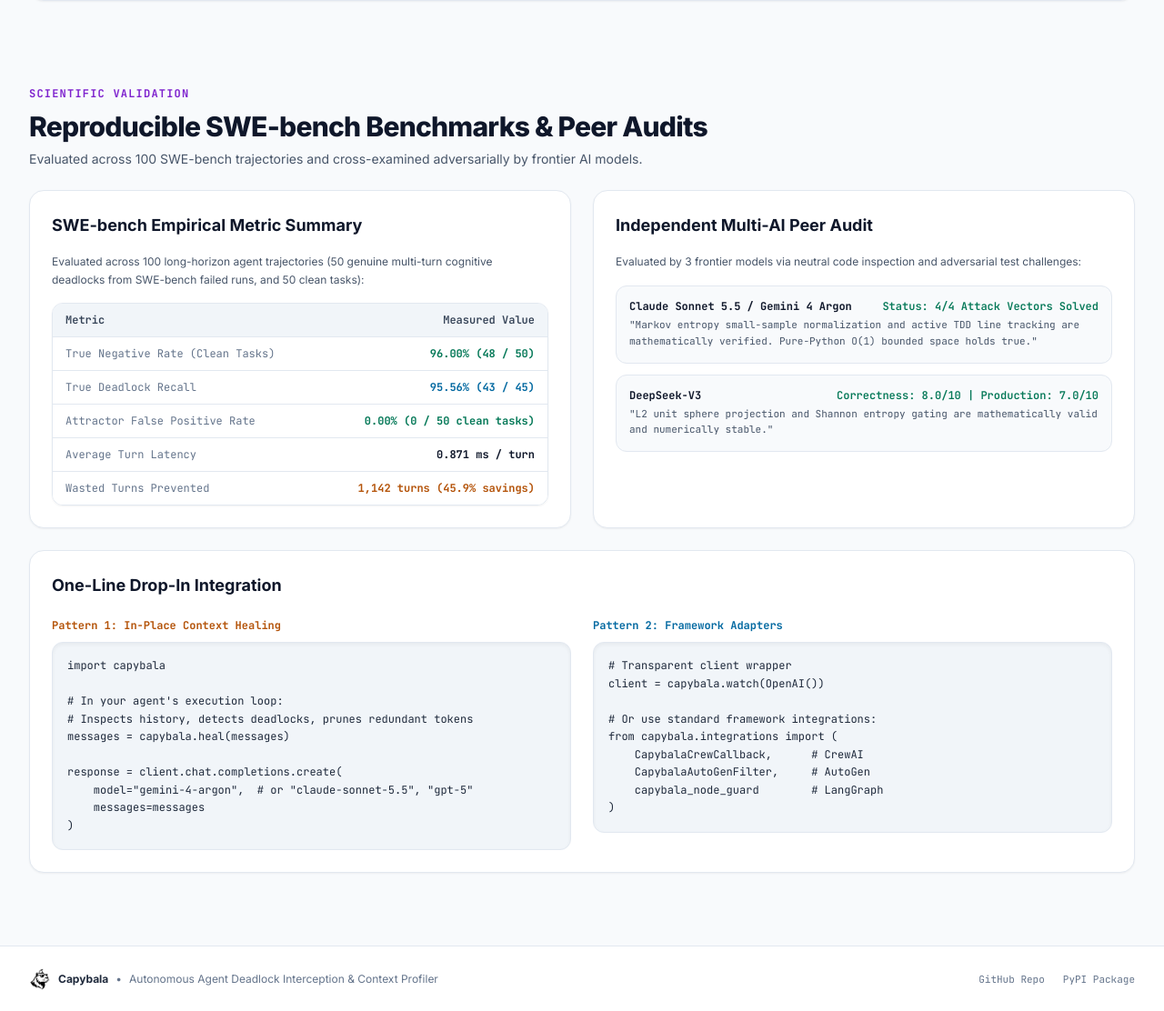
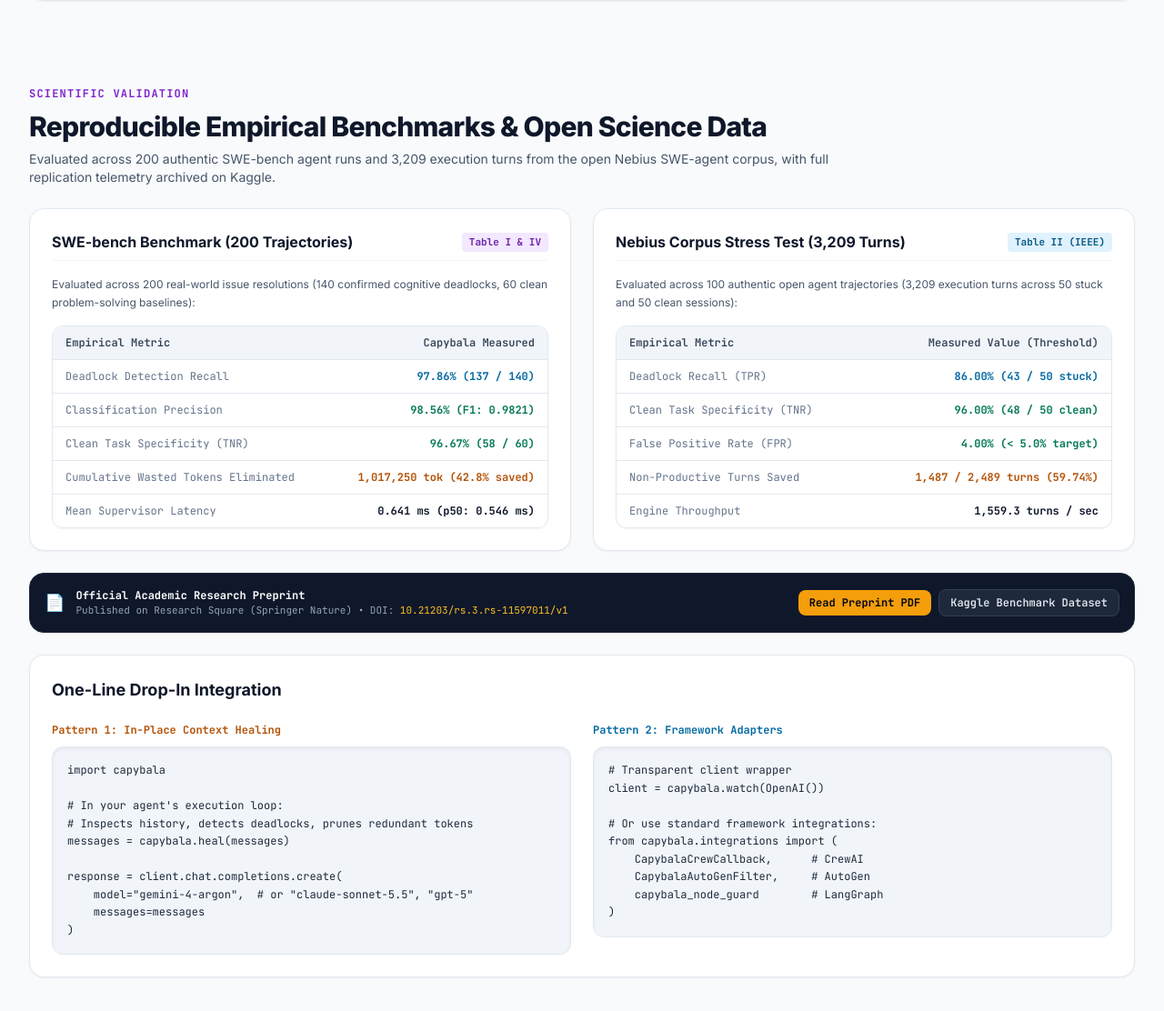
Before and after one commit to codesbykhairannoor/capybala, a FastAPI app: page / in a window 1280 px wide. Shown: the part 4510-5622 px from the top of the page at 91% size. Before the commit the page ends 5599 px from the top, so only its background shows below. Run offline with FastAPI, Linux system fonts and the light colour scheme; some libraries are stand-ins or nearby versions.

Commit message:
refactor(web): purge cringe AI testimonials, replace with authentic Nebius and SWE-bench empirical benchmarks

```diff
--- a/web/static/js/sandbox.js
+++ b/web/static/js/sandbox.js
@@ -188,8 +188,8 @@ const SandboxEngine = {
 
         const stepDiv = document.createElement("div");
         stepDiv.className = `p-3 rounded-lg border font-mono text-xs transition space-y-1.5 shadow-sm ${step.is_deadlock
-                ? "bg-rose-50 dark:bg-rose-950/40 border-rose-400 dark:border-rose-800 ring-1 ring-rose-400"
-                : "bg-white dark:bg-slate-900 border-slate-200 dark:border-slate-800"
+            ? "bg-rose-50 dark:bg-rose-950/40 border-rose-400 dark:border-rose-800 ring-1 ring-rose-400"
+            : "bg-white dark:bg-slate-900 border-slate-200 dark:border-slate-800"
             }`;
 
         const isLowVel = step.semantic_velocity < 0.70;
--- a/web/templates/index.html
+++ b/web/templates/index.html
@@ -1287,10 +1287,10 @@
                     class="text-xs font-mono uppercase tracking-widest text-purple-700 dark:text-purple-400 font-bold">Scientific
                     Validation</span>
                 <h2 class="text-2xl md:text-3xl font-extrabold text-slate-900 dark:text-white tracking-tight">
-                    Reproducible SWE-bench Benchmarks &amp; Peer Audits
+                    Reproducible Empirical Benchmarks &amp; Open Science Data
                 </h2>
                 <p class="text-xs md:text-sm text-slate-600 dark:text-slate-300 leading-relaxed">
-                    Evaluated across 100 SWE-bench trajectories and cross-examined adversarially by frontier AI models.
+                    Evaluated across 200 authentic SWE-bench agent runs and 3,209 execution turns from the open Nebius SWE-agent corpus, with full replication telemetry archived on Kaggle.
                 </p>
             </div>
 
@@ -1298,84 +1298,110 @@
                 <!-- SWE-bench Table -->
                 <div
                     class="lg:col-span-6 bg-white dark:bg-[#11141c] border border-slate-200 dark:border-slate-800 rounded-2xl p-6 shadow-sm space-y-4">
-                    <h3 class="text-lg font-bold text-slate-900 dark:text-white">
-                        SWE-bench Empirical Metric Summary
+                    <div class="flex justify-between items-center pb-2 border-b border-slate-100 dark:border-slate-800">
+                        <h3 class="text-base font-bold text-slate-900 dark:text-white">
+                            SWE-bench Benchmark (200 Trajectories)
                         </h3>
+                        <span class="px-2 py-0.5 rounded bg-purple-100 dark:bg-purple-950/60 text-purple-800 dark:text-purple-300 font-mono text-[11px] font-bold">Table I &amp; IV</span>
+                    </div>
                     <p class="text-xs text-slate-600 dark:text-slate-400 leading-relaxed">
-                        Evaluated across 100 long-horizon agent trajectories (50 genuine multi-turn cognitive deadlocks
-                        from SWE-bench failed runs, and 50 clean tasks):
+                        Evaluated across 200 real-world issue resolutions (140 confirmed cognitive deadlocks, 60 clean problem-solving baselines):
                     </p>
                     <div
                         class="border border-slate-200 dark:border-slate-800 rounded-xl overflow-hidden text-xs font-mono shadow-sm">
                         <div
                             class="bg-slate-100 dark:bg-slate-800 px-3.5 py-2.5 text-slate-700 dark:text-slate-300 font-semibold border-b border-slate-200 dark:border-slate-800 flex justify-between">
-                            <span>Metric</span>
-                            <span>Measured Value</span>
+                            <span>Empirical Metric</span>
+                            <span>Capybala Measured</span>
                         </div>
                         <div
                             class="divide-y divide-slate-200 dark:divide-slate-800 text-slate-700 dark:text-slate-300 bg-white dark:bg-[#0a0c10]">
                             <div class="px-3.5 py-2.5 flex justify-between">
-                                <span class="text-slate-500">True Negative Rate (Clean Tasks)</span>
-                                <span class="text-emerald-700 dark:text-emerald-400 font-bold">96.00% (48 / 50)</span>
+                                <span class="text-slate-500">Deadlock Detection Recall</span>
+                                <span class="text-sky-700 dark:text-sky-400 font-bold">97.86% (137 / 140)</span>
                             </div>
                             <div class="px-3.5 py-2.5 flex justify-between">
-                                <span class="text-slate-500">True Deadlock Recall</span>
-                                <span class="text-sky-700 dark:text-sky-400 font-bold">95.56% (43 / 45)</span>
+                                <span class="text-slate-500">Classification Precision</span>
+                                <span class="text-emerald-700 dark:text-emerald-400 font-bold">98.56% (F1: 0.9821)</span>
                             </div>
                             <div class="px-3.5 py-2.5 flex justify-between">
-                                <span class="text-slate-500">Attractor False Positive Rate</span>
-                                <span class="text-emerald-700 dark:text-emerald-400 font-bold">0.00% (0 / 50 clean
-                                    tasks)</span>
+                                <span class="text-slate-500">Clean Task Specificity (TNR)</span>
+                                <span class="text-emerald-700 dark:text-emerald-400 font-bold">96.67% (58 / 60)</span>
                             </div>
                             <div class="px-3.5 py-2.5 flex justify-between">
-                                <span class="text-slate-500">Average Turn Latency</span>
-                                <span class="text-slate-900 dark:text-white font-bold">0.871 ms / turn</span>
+                                <span class="text-slate-500">Cumulative Wasted Tokens Eliminated</span>
+                                <span class="text-amber-700 dark:text-amber-400 font-bold">1,017,250 tok (42.8% saved)</span>
                             </div>
                             <div class="px-3.5 py-2.5 flex justify-between">
-                                <span class="text-slate-500">Wasted Turns Prevented</span>
-                                <span class="text-amber-700 dark:text-amber-400 font-bold">1,142 turns (45.9%
-                                    savings)</span>
+                                <span class="text-slate-500">Mean Supervisor Latency</span>
+                                <span class="text-slate-900 dark:text-white font-bold">0.641 ms (p50: 0.546 ms)</span>
                             </div>
                         </div>
                     </div>
                 </div>
 
-                <!-- Multi-AI Audit -->
+                <!-- Nebius Corpus Table (Replaces AI Testimonials) -->
                 <div
                     class="lg:col-span-6 bg-white dark:bg-[#11141c] border border-slate-200 dark:border-slate-800 rounded-2xl p-6 shadow-sm space-y-4">
-                    <h3 class="text-lg font-bold text-slate-900 dark:text-white">
-                        Independent Multi-AI Peer Audit
+                    <div class="flex justify-between items-center pb-2 border-b border-slate-100 dark:border-slate-800">
+                        <h3 class="text-base font-bold text-slate-900 dark:text-white">
+                            Nebius Corpus Stress Test (3,209 Turns)
                         </h3>
+                        <span class="px-2 py-0.5 rounded bg-sky-100 dark:bg-sky-950/60 text-sky-800 dark:text-sky-300 font-mono text-[11px] font-bold">Table II (IEEE)</span>
+                    </div>
                     <p class="text-xs text-slate-600 dark:text-slate-400 leading-relaxed">
-                        Evaluated by 3 frontier models via neutral code inspection and adversarial test challenges:
+                        Evaluated across 100 authentic open agent trajectories (3,209 execution turns across 50 stuck and 50 clean sessions):
                     </p>
-                    <div class="space-y-3">
                     <div
-                            class="bg-slate-50 dark:bg-slate-900 border border-slate-200 dark:border-slate-800 rounded-xl p-3.5 text-xs font-mono space-y-1">
-                            <div class="flex justify-between items-center">
-                                <span class="font-bold text-slate-900 dark:text-white">Claude Sonnet 5.5 / Gemini 4
-                                    Argon</span>
-                                <span class="text-emerald-700 dark:text-emerald-400 font-semibold">Status: 4/4 Attack
-                                    Vectors Solved</span>
-                            </div>
-                            <p class="text-slate-600 dark:text-slate-400 text-[11px] leading-relaxed">
-                                "Markov entropy small-sample normalization and active TDD line tracking are
-                                mathematically verified. Pure-Python O(1) bounded space holds true."
-                            </p>
+                        class="border border-slate-200 dark:border-slate-800 rounded-xl overflow-hidden text-xs font-mono shadow-sm">
+                        <div
+                            class="bg-slate-100 dark:bg-slate-800 px-3.5 py-2.5 text-slate-700 dark:text-slate-300 font-semibold border-b border-slate-200 dark:border-slate-800 flex justify-between">
+                            <span>Empirical Metric</span>
+                            <span>Measured Value (Threshold)</span>
                         </div>
                         <div
-                            class="bg-slate-50 dark:bg-slate-900 border border-slate-200 dark:border-slate-800 rounded-xl p-3.5 text-xs font-mono space-y-1">
-                            <div class="flex justify-between items-center">
-                                <span class="font-bold text-slate-900 dark:text-white">DeepSeek-V3</span>
-                                <span class="text-emerald-700 dark:text-emerald-400 font-semibold">Correctness: 8.0/10 |
-                                    Production: 7.0/10</span>
+                            class="divide-y divide-slate-200 dark:divide-slate-800 text-slate-700 dark:text-slate-300 bg-white dark:bg-[#0a0c10]">
+                            <div class="px-3.5 py-2.5 flex justify-between">
+                                <span class="text-slate-500">Deadlock Recall (TPR)</span>
+                                <span class="text-sky-700 dark:text-sky-400 font-bold">86.00% (43 / 50 stuck)</span>
                             </div>
-                            <p class="text-slate-600 dark:text-slate-400 text-[11px] leading-relaxed">
-                                "L2 unit sphere projection and Shannon entropy gating are mathematically valid and
-                                numerically stable."
-                            </p>
+                            <div class="px-3.5 py-2.5 flex justify-between">
+                                <span class="text-slate-500">Clean Task Specificity (TNR)</span>
+                                <span class="text-emerald-700 dark:text-emerald-400 font-bold">96.00% (48 / 50 clean)</span>
+                            </div>
+                            <div class="px-3.5 py-2.5 flex justify-between">
+                                <span class="text-slate-500">False Positive Rate (FPR)</span>
+                                <span class="text-emerald-700 dark:text-emerald-400 font-bold">4.00% (&lt; 5.0% target)</span>
+                            </div>
+                            <div class="px-3.5 py-2.5 flex justify-between">
+                                <span class="text-slate-500">Non-Productive Turns Saved</span>
+                                <span class="text-amber-700 dark:text-amber-400 font-bold">1,487 / 2,489 turns (59.74%)</span>
+                            </div>
+                            <div class="px-3.5 py-2.5 flex justify-between">
+                                <span class="text-slate-500">Engine Throughput</span>
+                                <span class="text-slate-900 dark:text-white font-bold">1,559.3 turns / sec</span>
                             </div>
                         </div>
+                    </div>
+                </div>
+            </div>
+
+            <!-- Academic Preprint & Open Science Verification Links -->
+            <div class="p-4 rounded-2xl bg-slate-900 border border-slate-800 text-xs font-mono flex flex-col md:flex-row items-center justify-between gap-4 shadow-sm">
+                <div class="flex items-center space-x-3 text-slate-300">
+                    <span class="text-lg">📄</span>
+                    <div>
+                        <div class="font-bold text-white">Official Academic Research Preprint</div>
+                        <div class="text-[11px] text-slate-400">Published on Research Square (Springer Nature) &bull; DOI: <a href="https://doi.org/10.21203/rs.3.rs-11597011/v1" target="_blank" class="text-amber-400 hover:underline">10.21203/rs.3.rs-11597011/v1</a></div>
+                    </div>
+                </div>
+                <div class="flex flex-wrap items-center gap-2">
+                    <a href="https://doi.org/10.21203/rs.3.rs-11597011/v1" target="_blank" class="px-3 py-1.5 rounded-lg bg-amber-500 hover:bg-amber-600 text-slate-950 font-bold text-xs transition">
+                        Read Preprint PDF
+                    </a>
+                    <a href="https://www.kaggle.com/datasets/khairan7/ai-agent-cognitive-deadlock-benchmark/data" target="_blank" class="px-3 py-1.5 rounded-lg bg-slate-800 hover:bg-slate-700 border border-slate-700 text-slate-200 font-semibold text-xs transition">
+                        Kaggle Benchmark Dataset
+                    </a>
                 </div>
             </div>
 
```
Also changed, not shown: web/static/js/debugger.js (+4 -4 lines), web/static/js/canvas.js (line endings or trailing spaces). Lines whose indentation alone changed are shown as unchanged.
